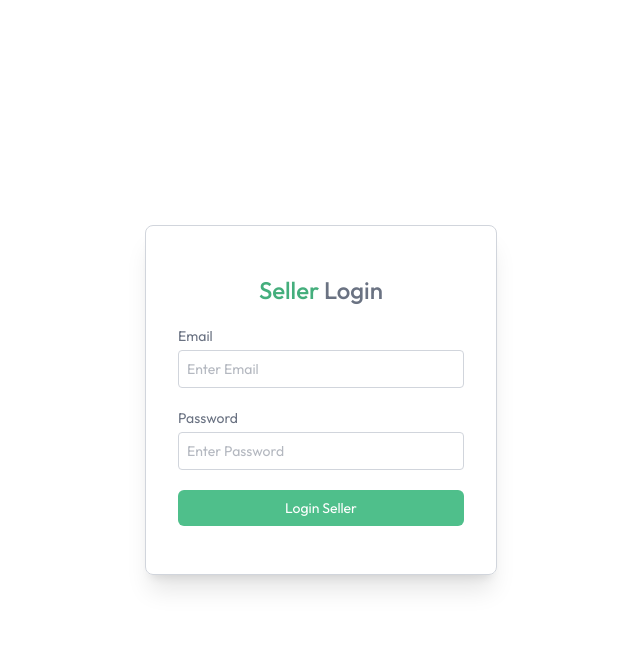
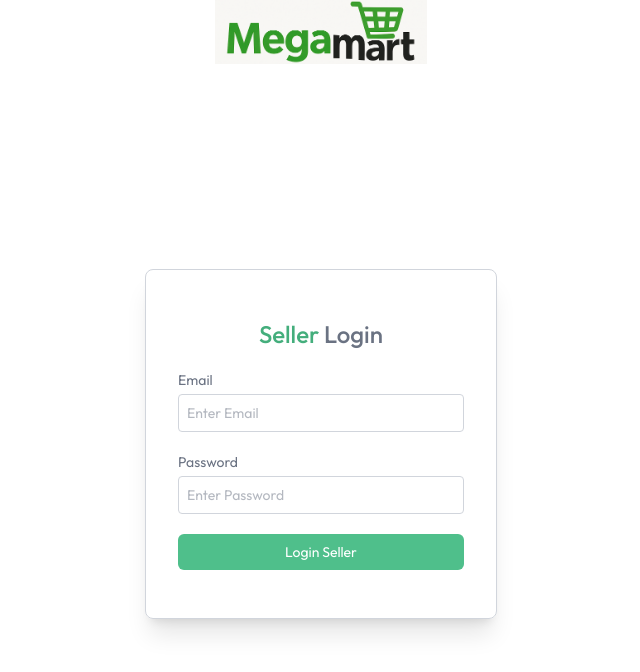
Before and after one commit to surajkumarsingh1784/Grocery-app, a React (Vite) app in the folder client/: page /seller in a window 1280 px wide. Shown: the top 672 px of the page, without its empty margins (319-959 px from the left). Built offline with nearby package versions, Linux system fonts and the light colour scheme; no server answers.

Commit message:
add image in seller

```diff
--- a/client/src/components/Navbar.jsx
+++ b/client/src/components/Navbar.jsx
@@ -39,7 +39,7 @@ function Navbar() {
         <nav className="flex items-center justify-between px-6 md:px-16 lg:px-24 xl:px-32 py-4 border-b border-gray-300 bg-white relative transition-all">
 
             <NavLink to='/' onClick={()=>setOpen(false)}>
-                <img className="h-12" src={assets.logo} alt="Logo" />
+                <img className="h-25" src={assets.logo} alt="Logo" />
             </NavLink>
 
             {/* Desktop Menu */}
--- a/client/src/components/seller/SellerLogin.jsx
+++ b/client/src/components/seller/SellerLogin.jsx
@@ -2,6 +2,7 @@ import React, { useEffect, useState } from 'react'
 import { useAppContext } from '../../context/AppContext'
 import axios from 'axios'
 import toast from 'react-hot-toast'
+import { assets } from '../../assets/assets'
 
 const SellerLogin = () => {
     const{isSeller,setIsSeller,navigate} = useAppContext()
@@ -32,7 +33,8 @@ const SellerLogin = () => {
     }
 
   return !isSeller && (
-    <form onSubmit={onSubmitHandler} className='min-h-screen flex items-center text-sm text-gray-500'>
+    <form onSubmit={onSubmitHandler} className='min-h-screen flex flex-col items-center text-sm text-gray-500'>
+      <img src={assets.logo} alt="Logo" className="h-16 w-auto mb-6" />
       <div className='flex flex-col gap-5 items-start p-8 py-12 min-w-80 sm:min-w-88 m-auto border border-gray-300 rounded-lg shadow-xl'>
       <p className='text-2xl font-medium m-auto'><span className=' text-primary-dull'> Seller</span> Login</p>
       <div className='w-full'>
```
